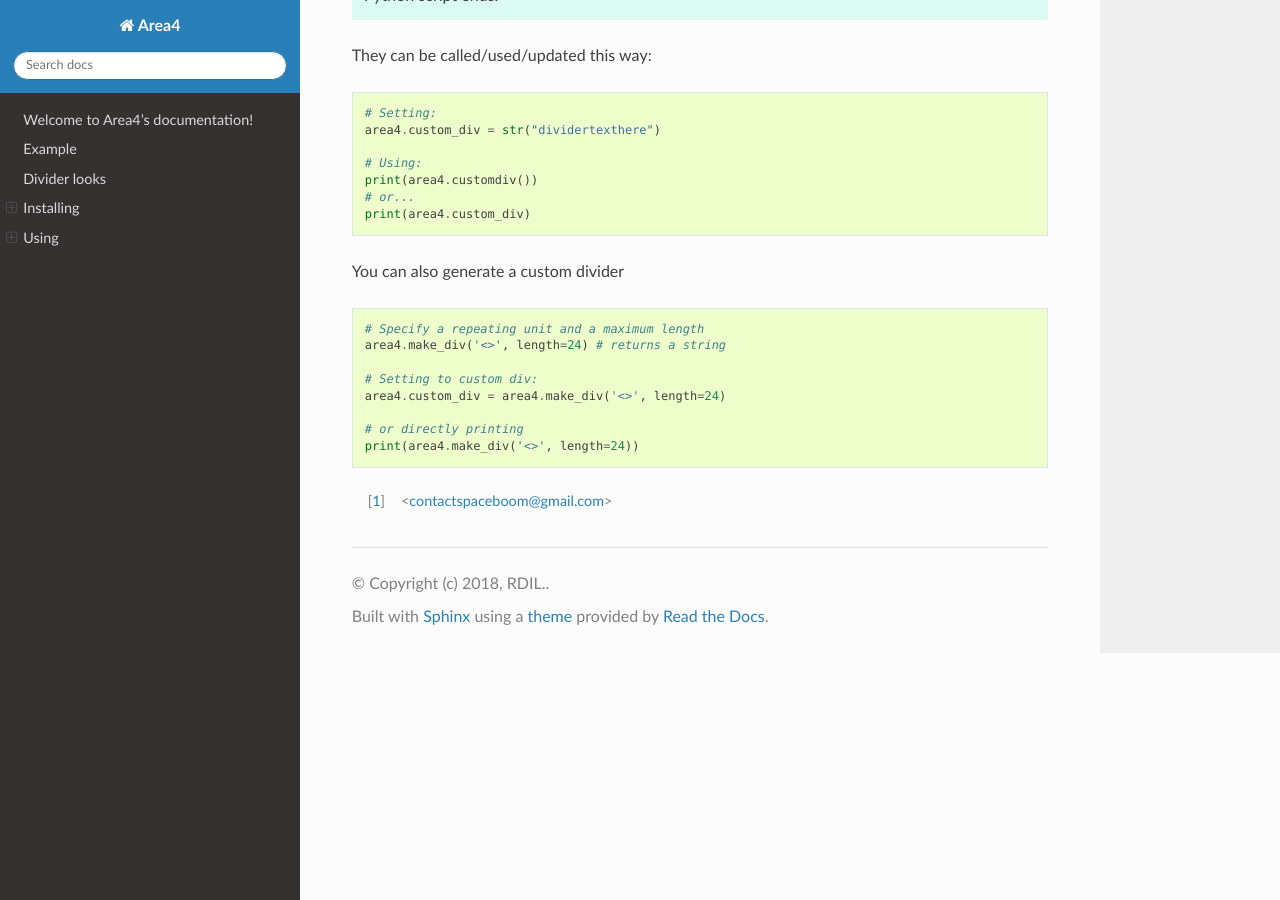
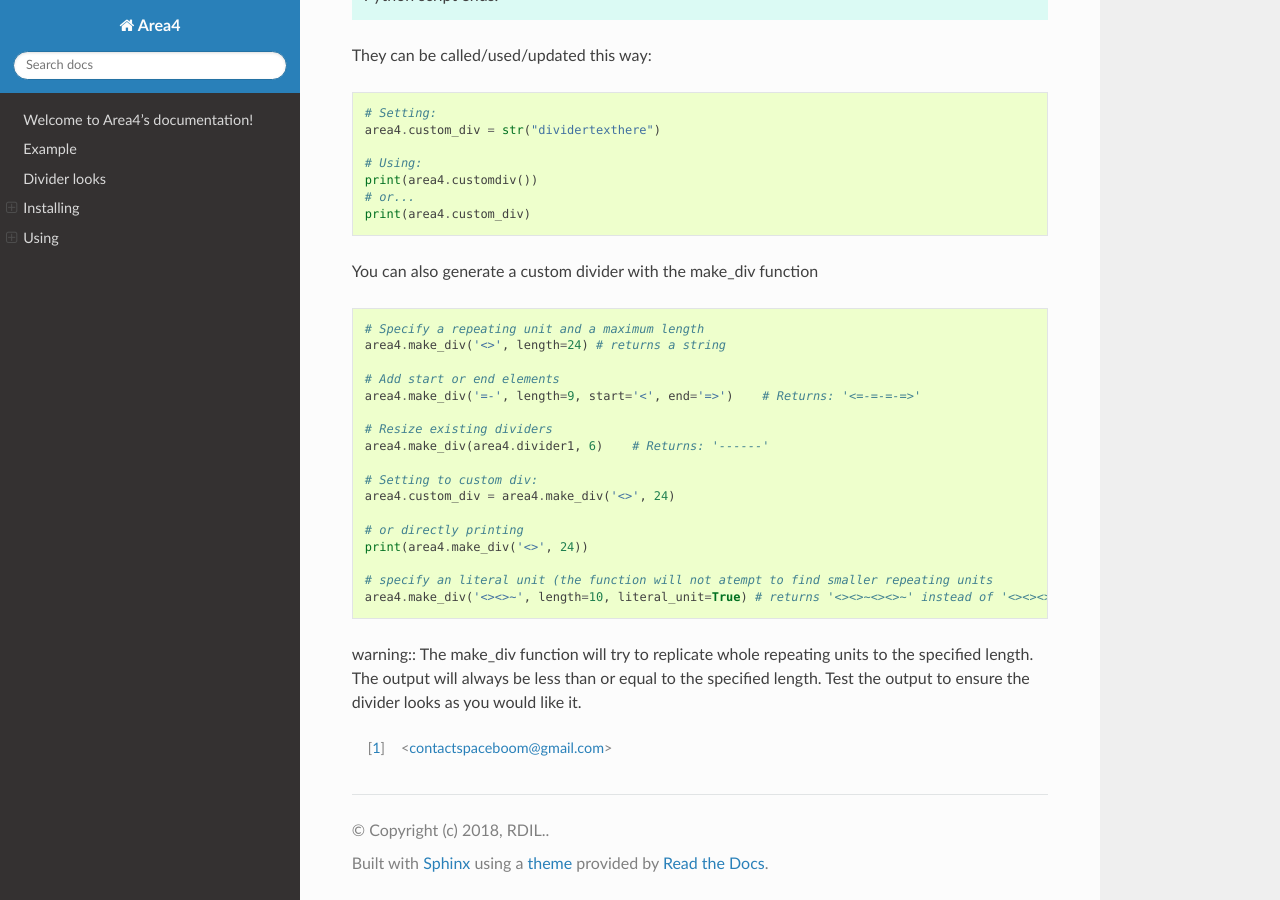
Before and after one commit to area4lib/area4, a Sphinx documentation site: the page built from docs/index.rst, in a window 1280 px wide and 900 px high, scrolled down 3402 px. Built offline with Sphinx 7.4.7 and the Read the Docs theme 2.0.0, drawn with Linux system fonts in a browser that asks for light colours.

Commit message:
Update index.rst

```diff
--- a/docs/index.rst
+++ b/docs/index.rst
@@ -192,18 +192,29 @@ They can be called/used/updated this way:
     # or...
     print(area4.custom_div)
 
-You can also generate a custom divider
+You can also generate a custom divider with the make_div function
 
 .. code-block:: python
 
     # Specify a repeating unit and a maximum length
     area4.make_div('<>', length=24) # returns a string
 
+    # Add start or end elements
+    area4.make_div('=-', length=9, start='<', end='=>')    # Returns: '<=-=-=-=>'
+
+    # Resize existing dividers
+    area4.make_div(area4.divider1, 6)    # Returns: '------'
+
     # Setting to custom div:
-    area4.custom_div = area4.make_div('<>', length=24)
+    area4.custom_div = area4.make_div('<>', 24)
 
     # or directly printing
-    print(area4.make_div('<>', length=24))
+    print(area4.make_div('<>', 24))
+
+    # specify an literal unit (the function will not atempt to find smaller repeating units
+    area4.make_div('<><>~', length=10, literal_unit=True) # returns '<><>~<><>~' instead of '<><><><><>'
+
+warning:: The make_div function will try to replicate whole repeating units to the specified length.  The output will always be less than or equal to the specified length.  Test the output to ensure the divider looks as you would like it.
 
 .. _here: https://repl.it/@jumbocakeyumyum/area4tests
 .. _`View on GitHub`: https://github.com/RDIL/area4
```
